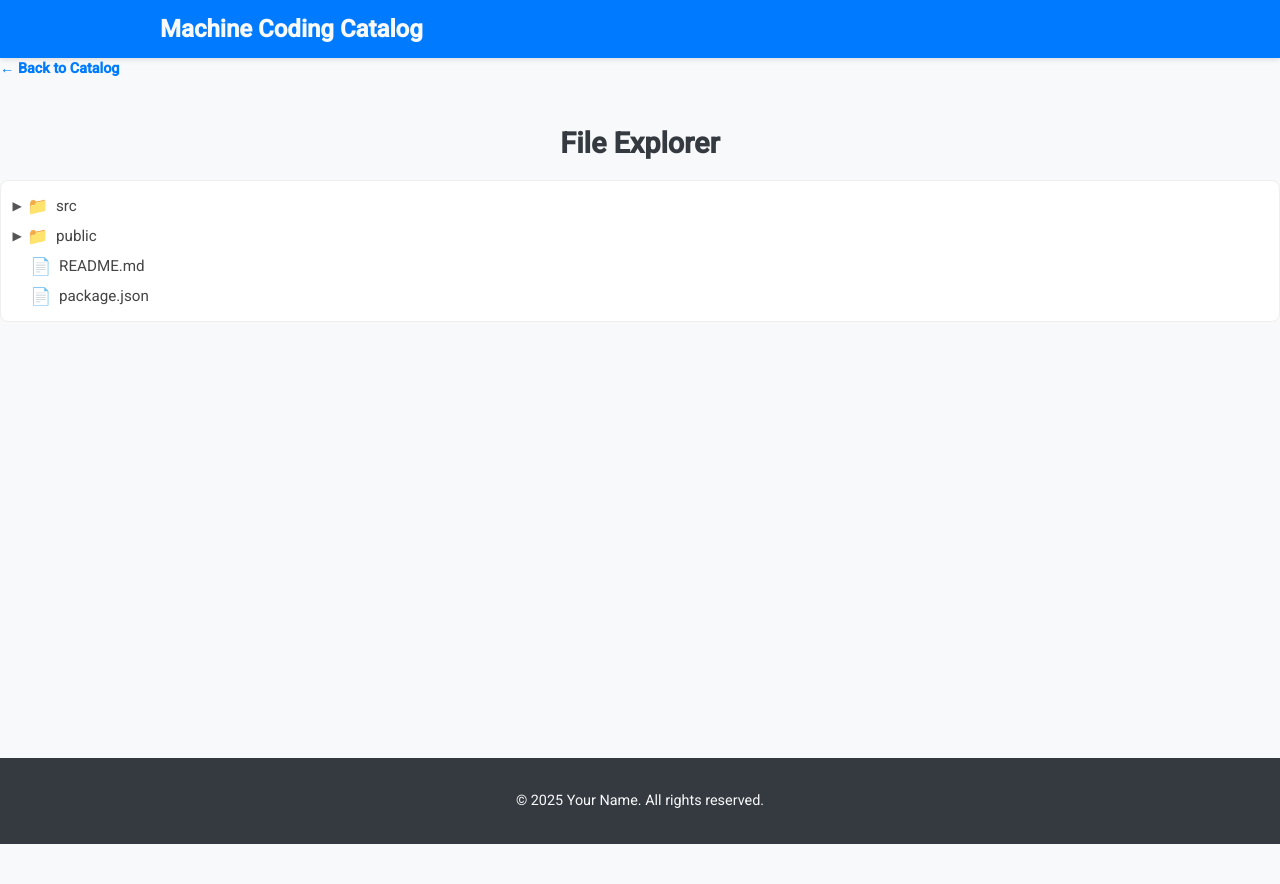
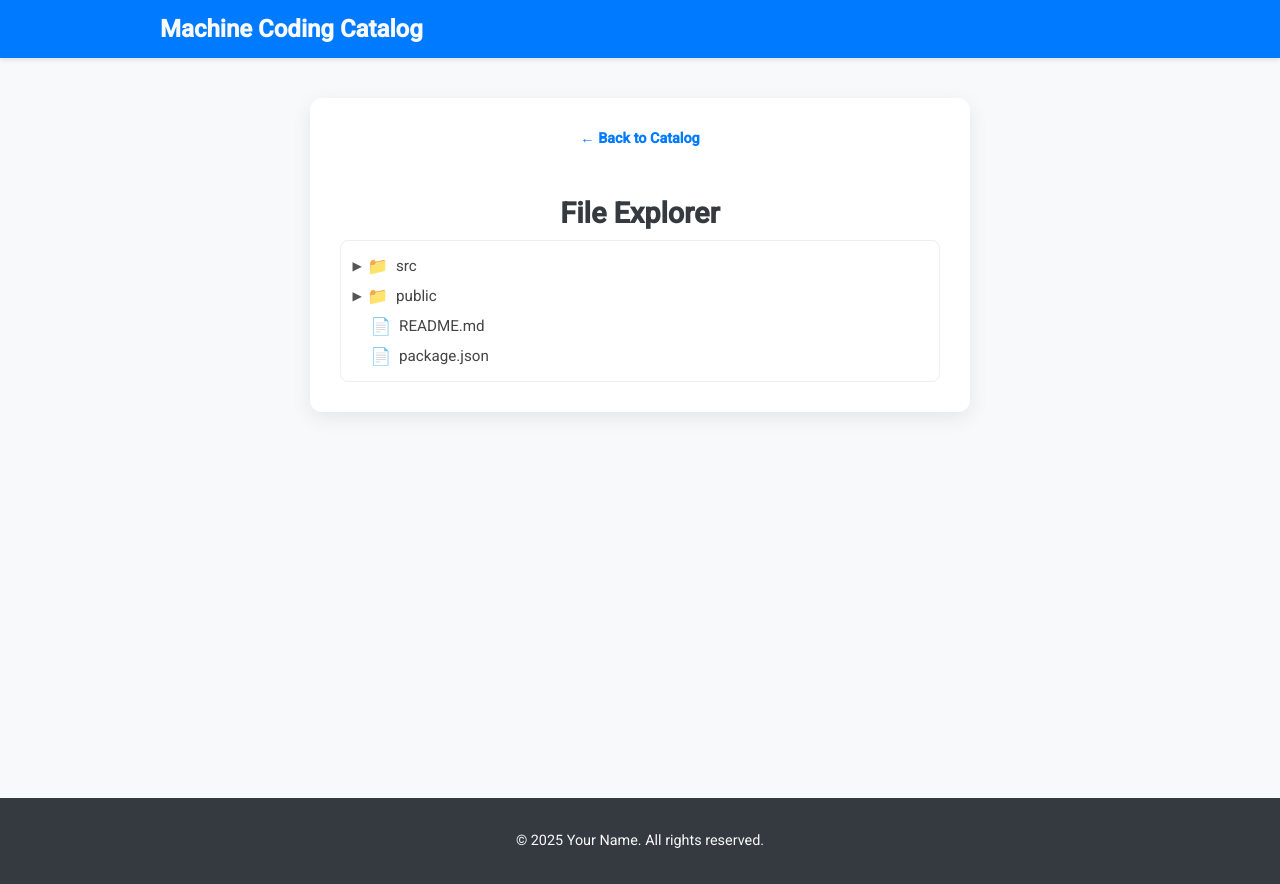
Before and after one commit to hi-shekhar/angular_machine_coding, an Angular app: page /file-explorer in a window 1280 px wide. Before the commit the page ends 844 px from the top, so only its background shows below. Built offline with nearby package versions, Linux system fonts and the light colour scheme.

Commit message:
update common class

```diff
--- a/src/app/features/file-explorer/file-explorer.component.html
+++ b/src/app/features/file-explorer/file-explorer.component.html
@@ -1,7 +1,7 @@
-<div class="file-explorer-wrapper">
+<div class="page-container">
     <a routerLink="/" class="back-link">&larr; Back to Catalog</a>
 
-    <h2>File Explorer</h2>
+    <h2 class="page-title">File Explorer</h2>
     <div class="file-tree">
         @for (node of fileSystem(); track node.id) {
         <app-file-node [node]="node" [level]="0"></app-file-node>
--- a/src/app/features/file-explorer/file-explorer.component.scss
+++ b/src/app/features/file-explorer/file-explorer.component.scss
@@ -1,22 +1,5 @@
 @use '../../../styles/variables' as vars;
 @use 'sass:color';
-
-.file-explorer-container {
-    max-width: 600px;
-    margin: 40px auto;
-    padding: 30px;
-    background-color: vars.$color-background-light;
-    border-radius: 12px;
-    box-shadow: 0 6px 20px rgba(0, 0, 0, 0.08);
-    text-align: center;
-}
-
-h2 {
-    text-align: center;
-    color: vars.$color-text-dark;
-    margin-bottom: 20px;
-    font-size: 1.8em;
-}
 
 .file-tree {
     border: 1px solid #eee;
--- a/src/app/features/infinite-scroll/items-list/items-list.component.html
+++ b/src/app/features/infinite-scroll/items-list/items-list.component.html
@@ -1,6 +1,6 @@
-<div class="items-list-container">
+<div class="page-container">
   <a routerLink="/" class="back-link">&larr; Back to Catalog</a>
-  <h2>Infinite Scroll List (Virtual Scrolling)</h2>
+  <h2 class="page-title">Infinite Scroll List (Virtual Scrolling)</h2>
 
   <cdk-virtual-scroll-viewport itemSize="80" class="virtual-scroll-viewport">
     <div *cdkVirtualFor="let item of items(); trackBy: trackByItemId" class="item-card">
--- a/src/app/features/infinite-scroll/items-list/items-list.component.scss
+++ b/src/app/features/infinite-scroll/items-list/items-list.component.scss
@@ -1,21 +1,4 @@
 @use '../../../../styles/variables' as vars;
-
-.items-list-container {
-  max-width: 800px;
-  margin: 20px auto;
-  padding: 20px;
-  border: 1px solid vars.$color-border-light;
-  border-radius: 8px;
-  box-shadow: 0 2px 4px rgba(0, 0, 0, 0.1);
-  background-color: vars.$color-background-gray;
-  text-align: center;
-}
-
-h2 {
-  text-align: center;
-  color: vars.$color-text-dark;
-  margin-bottom: 20px;
-}
 
 .virtual-scroll-viewport {
   height: 600px;
--- a/src/app/features/otp-input/otp-input.component.html
+++ b/src/app/features/otp-input/otp-input.component.html
@@ -1,7 +1,7 @@
-<div class="otp-container">
+<div class="page-container">
     <a routerLink="/" class="back-link">&larr; Back to Catalog</a>
-    <h2>Enter OTP</h2>
-    <p>Please enter the 6-digit OTP sent to your mobile number.</p>
+    <h2 class="page-title">Enter OTP</h2>
+    <p class="page-sub-title">Please enter the 6-digit OTP sent to your mobile number.</p>
 
     <div class="otp-inputs-wrapper">
         @for (digit of otpDigits(); track $index) {
--- a/src/app/features/otp-input/otp-input.component.scss
+++ b/src/app/features/otp-input/otp-input.component.scss
@@ -1,27 +1,5 @@
 @use '../../../styles/variables' as vars;
 @use 'sass:color';
-
-.otp-container {
-  max-width: 600px;
-  margin: 40px auto;
-  padding: 30px;
-  background-color: vars.$color-background-light;
-  border-radius: 12px;
-  box-shadow: 0 6px 20px rgba(0, 0, 0, 0.08);
-  text-align: center;
-}
-
-h2 {
-  color: vars.$color-text-dark;
-  margin-bottom: 10px;
-  font-size: 1.8em;
-}
-
-p {
-  color: vars.$color-secondary-gray;
-  margin-bottom: 30px;
-  font-size: 1em;
-}
 
 .otp-inputs-wrapper {
   display: flex;
--- a/src/app/features/star-rating/star-rating.component.html
+++ b/src/app/features/star-rating/star-rating.component.html
@@ -1,8 +1,8 @@
-<div class="star-rating-wrapper">
+<div class="page-container">
   <a routerLink="/" class="back-link">&larr; Back to Catalog</a>
 
-  <h2>Star Rating Component</h2>
-  <p>Click or hover to select a rating.</p>
+  <h2 class="page-title">Star Rating Component</h2>
+  <p class="page-sub-title">Click or hover to select a rating.</p>
 
   <div class="stars-container" [class.read-only]="readOnly()" (mouseleave)="onMouseLeave()">
     @for (starValue of stars(); track starValue) {
--- a/src/app/features/star-rating/star-rating.component.scss
+++ b/src/app/features/star-rating/star-rating.component.scss
@@ -1,32 +1,12 @@
 @use '../../../styles/variables' as vars;
 @use 'sass:color';
 
-.star-rating-wrapper {
-  max-width: 600px;
-  margin: 40px auto;
-  padding: 30px;
-  background-color: vars.$color-background-light;
-  border-radius: 12px;
-  box-shadow: 0 6px 20px rgba(0, 0, 0, 0.08);
-  text-align: center;
-
+.page-container {
   --star-size: 40px;
   --star-color-empty: #ccc;
   --star-color-filled: #FFD700;
   --star-color-hover: #FFA500;
   --star-transition-duration: 0.2s;
-}
-
-h2 {
-  color: vars.$color-text-dark;
-  margin-bottom: 10px;
-  font-size: 1.8em;
-}
-
-p {
-  color: vars.$color-secondary-gray;
-  margin-bottom: 30px;
-  font-size: 1em;
 }
 
 .stars-container {
--- a/src/styles/styles.scss
+++ b/src/styles/styles.scss
@@ -14,6 +14,28 @@ body {
   margin: 0;
 }
 
+.page-container {
+  max-width: 600px;
+  margin: 40px auto;
+  padding: 30px;
+  background-color: vars.$color-background-light;
+  border-radius: 12px;
+  box-shadow: 0 6px 20px rgba(0, 0, 0, 0.08);
+  text-align: center;
+}
+
+.page-container .page-title {
+  color: vars.$color-text-dark;
+  margin-bottom: 10px;
+  font-size: 1.8em;
+}
+
+.page-container .page-sub-title {
+  color: vars.$color-secondary-gray;
+  margin-bottom: 30px;
+  font-size: 1em;
+}
+
 .back-link {
   display: inline-block;
   margin-bottom: 25px;
```
